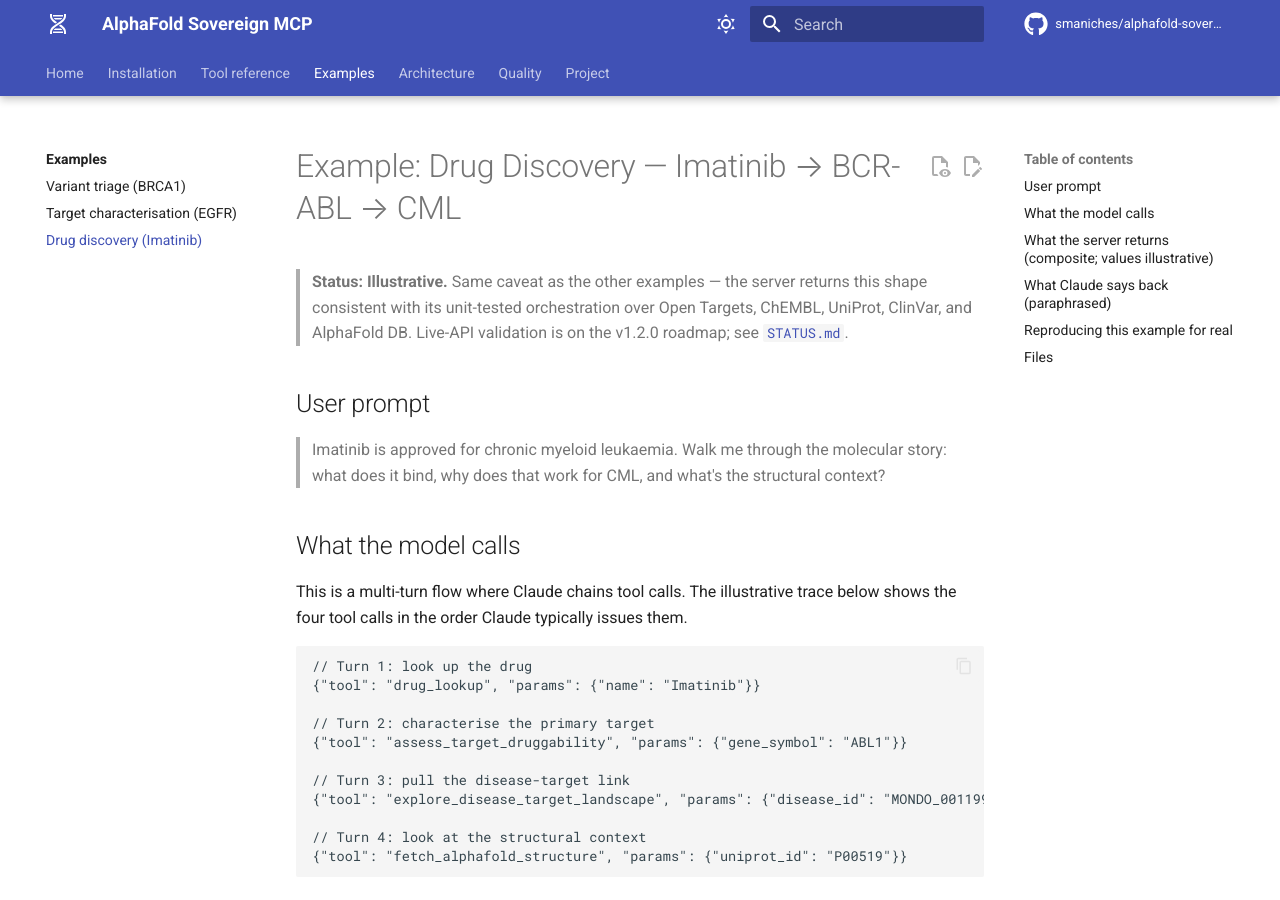
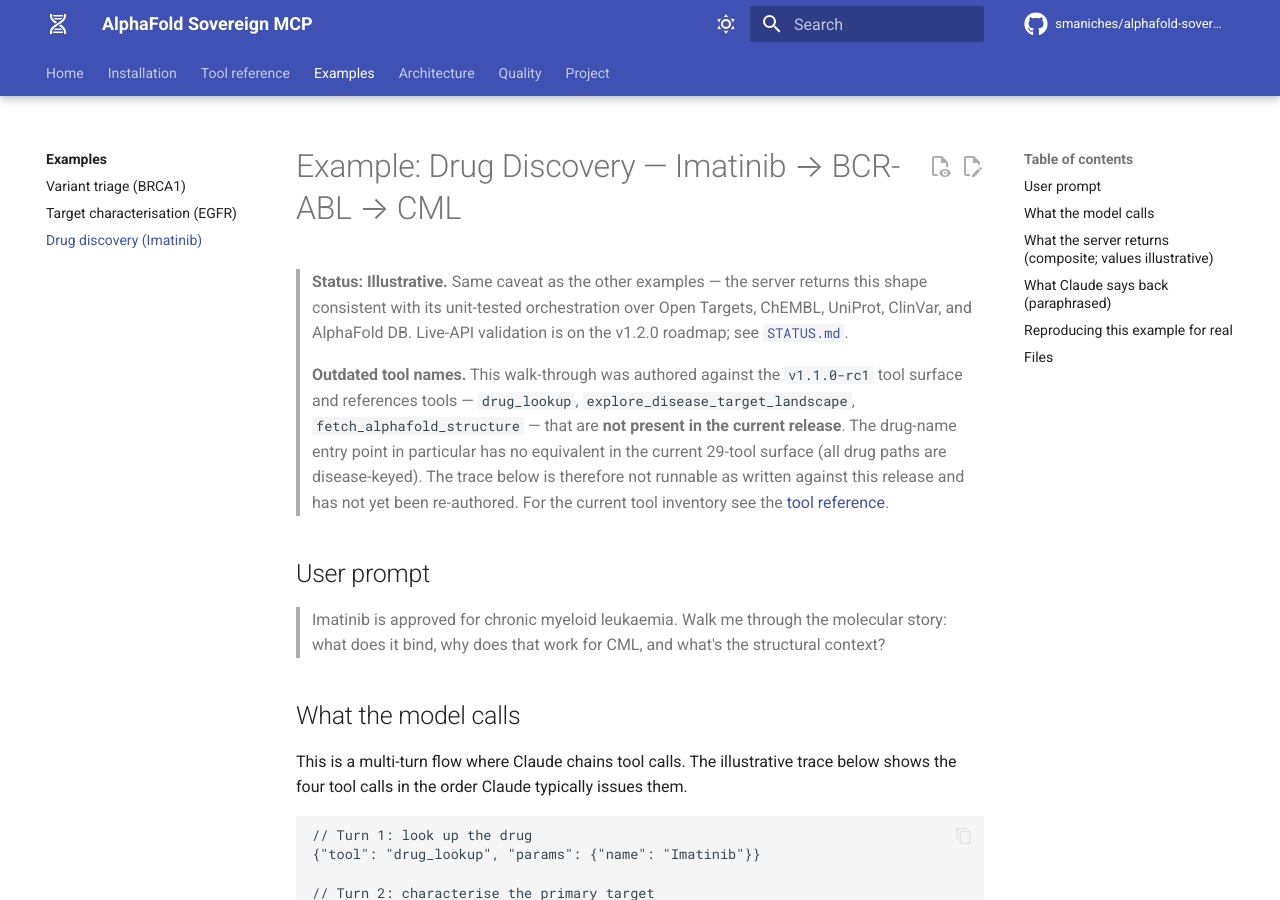
Before and after one commit to smaniches/alphafold-sovereign-mcp, an MkDocs documentation site: the page built from docs/examples/03-drug-discovery.md, in a window 1280 px wide and 900 px high. Built offline with MkDocs 1.6.1 and Material for MkDocs 9.7.7, drawn with Linux system fonts in a browser that asks for light colours; comment, search, counter and statistics services are not loaded.

Commit message:
docs: correct stale tool reference and flag rc1-era example (#71)
Documentation-accuracy pass. No code or behaviour changes.

- docs/tools/index.md: the 'At a glance' table said 25 tools (rc1-era)
  and listed five tool names that no longer exist in the surface
  (query_disease_ontology, explore_disease_target_landscape,
  fetch_alphafold_structure, compute_structure_fingerprint,
  compare_structures). Corrected to 29 and to real registered tool
  names (lookup_disease/search_diseases/get_disease_targets;
  analyze_structural_confidence/compute_topology_fingerprint/
  compare_proteins_topologically). The per-module pages are
  mkdocstrings-generated and were already accurate.

- examples/README.md: example-02 row listed a phantom
  fetch_alphafold_structure tool; that example's body calls only
  assess_target_druggability (structure folds in via its
  include_alphafold parameter). Example-03 row now flags that it
  references rc1-era tools no longer in the surface.

- examples/03-drug-discovery and its docs mirror: added a banner noting
  the walk-through was authored against v1.1.0-rc1 and references tools
  not present in the current release (drug_lookup has no current
  equivalent; all drug paths are disease-keyed). Transcript JSONL and
  the rc1 version strings are left untouched as honest captures; the
  example is flagged, not rewritten.

- pyproject.toml: Documentation URL pointed at the GitHub README anchor
  while server.json, .well-known/mcp.json, and mkdocs site_url all point
  at the published Pages docs site; aligned to the Pages site (live).

Signed-off-by: Santiago Maniches <santiago.maniches@gmail.com>

```diff
--- a/docs/examples/03-drug-discovery.md
+++ b/docs/examples/03-drug-discovery.md
@@ -5,6 +5,16 @@
 > orchestration over Open Targets, ChEMBL, UniProt, ClinVar, and
 > AlphaFold DB. Live-API validation is on the v1.2.0 roadmap; see
 > [`STATUS.md`](../status.md).
+
+> **Outdated tool names.** This walk-through was authored against the
+> `v1.1.0-rc1` tool surface and references tools — `drug_lookup`,
+> `explore_disease_target_landscape`, `fetch_alphafold_structure` —
+> that are **not present in the current release**. The drug-name entry
+> point in particular has no equivalent in the current 29-tool surface
+> (all drug paths are disease-keyed). The trace below is therefore not
+> runnable as written against this release and has not yet been
+> re-authored. For the current tool inventory see the
+> [tool reference](../tools/index.md).
 
 ## User prompt
 
--- a/pyproject.toml
+++ b/pyproject.toml
@@ -125,7 +125,7 @@
 [project.urls]
 Homepage = "https://topologica.ai"
 Repository = "https://github.com/smaniches/alphafold-sovereign-mcp"
-Documentation = "https://github.com/smaniches/alphafold-sovereign-mcp#readme"
+Documentation = "https://smaniches.github.io/alphafold-sovereign-mcp/"
 "Bug Tracker" = "https://github.com/smaniches/alphafold-sovereign-mcp/issues"
 Changelog = "https://github.com/smaniches/alphafold-sovereign-mcp/blob/main/CHANGELOG.md"
 
```
Also changed, not shown: docs/tools/index.md (+3 -3 lines), examples/03-drug-discovery/README.md (+10 -0 lines), examples/README.md (+2 -2 lines).
